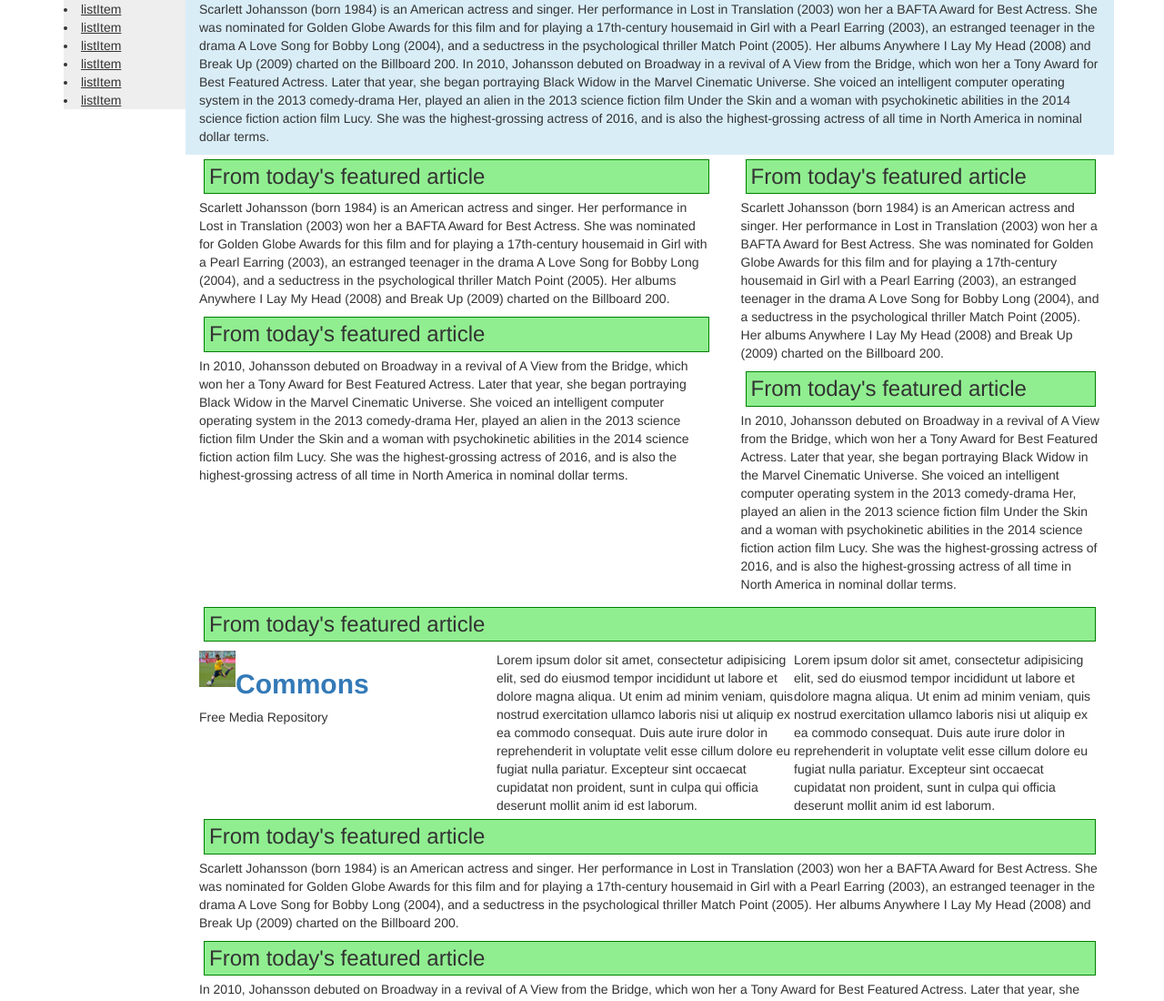
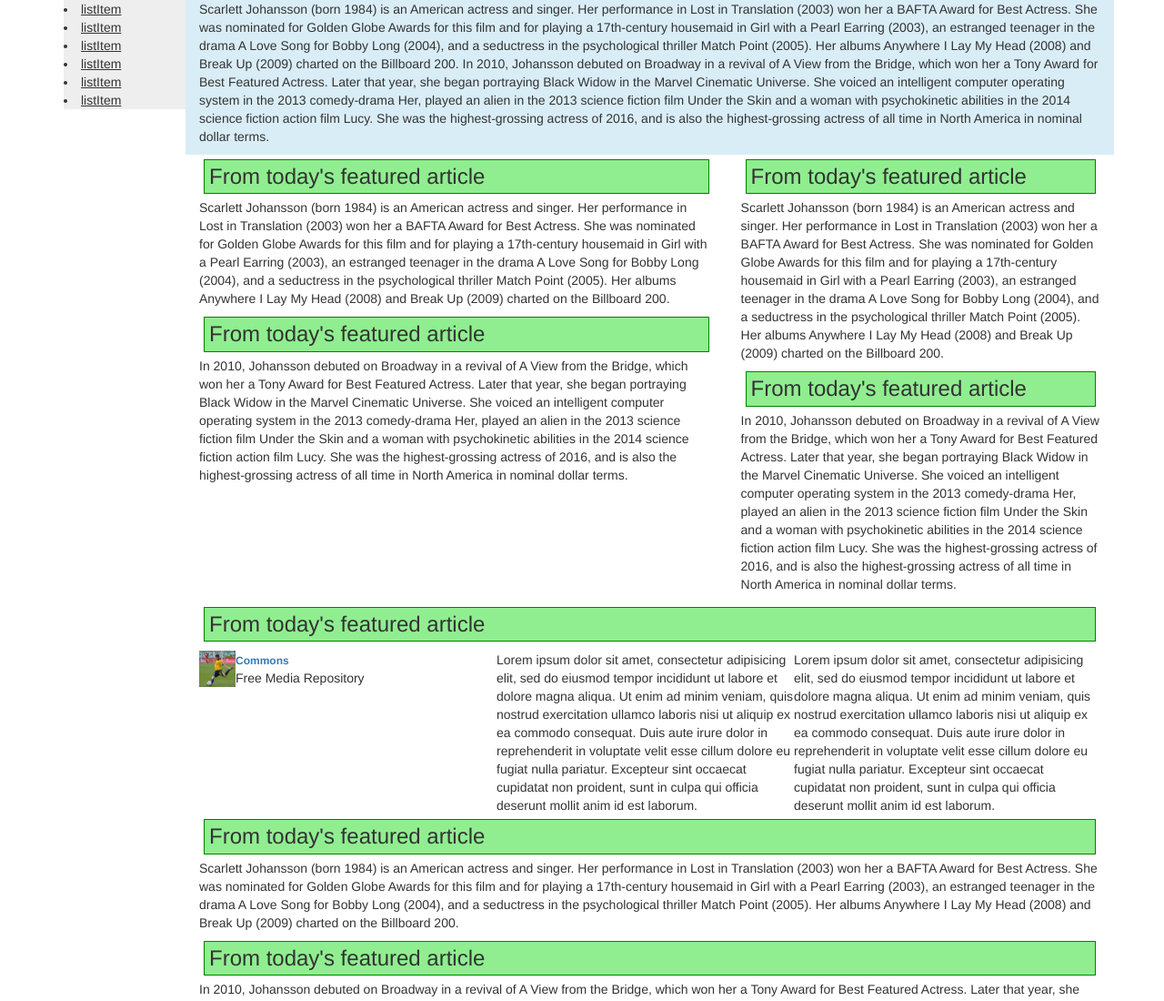
Before and after one commit to schoinh/wikipedia, a plain HTML site: page wikipedia.html in a window 1280 px wide. Shown: the top 1100 px of the page at 91% size. Drawn offline with Linux system fonts and the light colour scheme.

Commit message:
fixed icon name

```diff
--- a/css/styles.css
+++ b/css/styles.css
@@ -28,7 +28,7 @@ h1 {
   float: left;
 }
 
-h2{
-  font-size: 12;
+.iconTitle{
+  font-size: 12px;
   font-weight: bold;
 }
--- a/wikipedia.html
+++ b/wikipedia.html
@@ -45,7 +45,7 @@
           <p>
             <div class="thatColumn">
               <img class ="iconImage" src="img/soccer.jpg" alt="soccer">
-              <h2><a href="#">Commons</a></h2>
+              <span class = "iconTitle"><a href="#">Commons</a></span>
               <p>Free Media Repository</p>
             </div>
             <div class="thatColumn">
```
